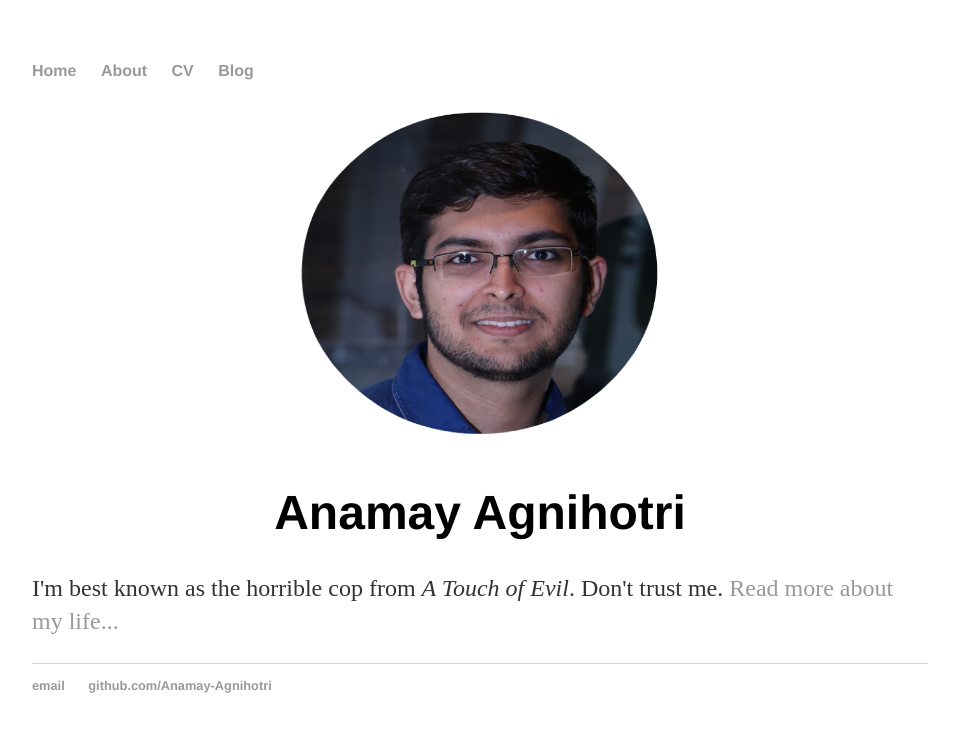
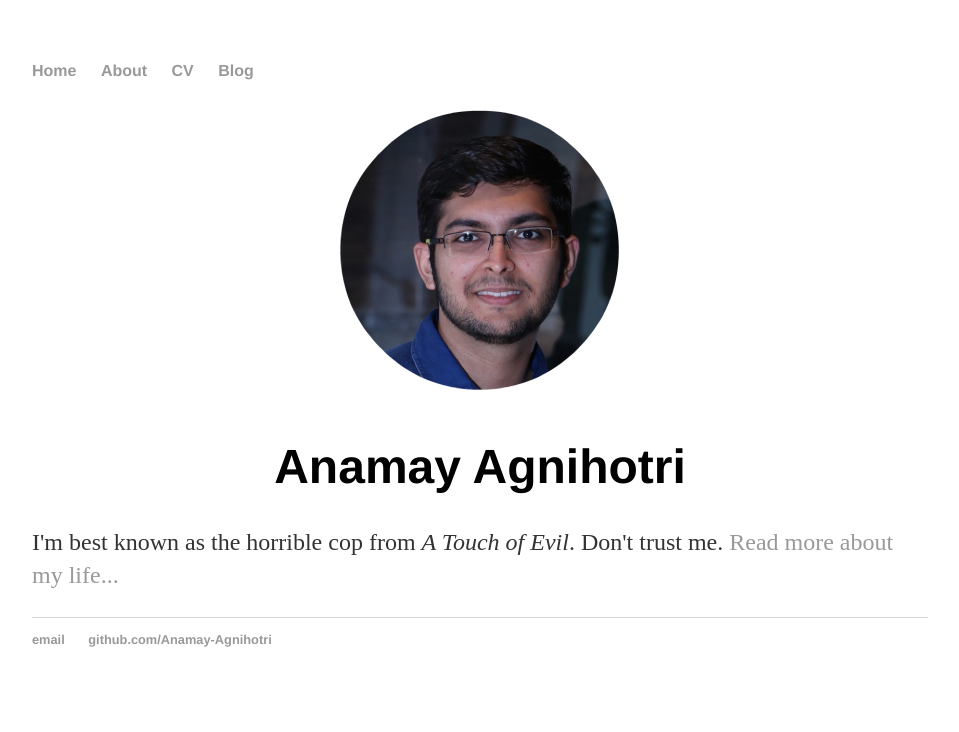
Before and after one commit to Anamay-Agnihotri/Anamay.github.io, a Jekyll site: the page built from index.html, in a window 1280 px wide. Shown: the top 732 px of the page, without its empty margins (160-1119 px from the left). Built offline with Jekyll 4.4.1, drawn with Linux system fonts in a browser that asks for light colours.

Commit message:
Update index.html

```diff
--- a/index.html
+++ b/index.html
@@ -4,7 +4,7 @@ title: Papa Bless
 ---
 <div class="blurb">
 	<center>
-		<img src="Photos/profile.png" height="350" width="360">
+		<img src="Photos/profile.png" height="304" width="282">
 		<h1>Anamay Agnihotri</h1>
 	</center>
 	<p>I'm best known as the horrible cop from <em>A Touch of Evil</em>. Don't trust me. <a href="/about">Read more about my life...</a></p>
```
